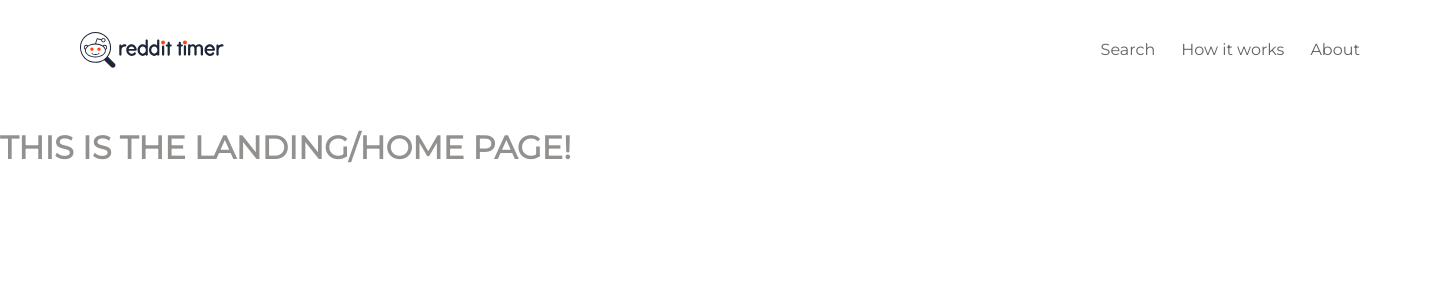
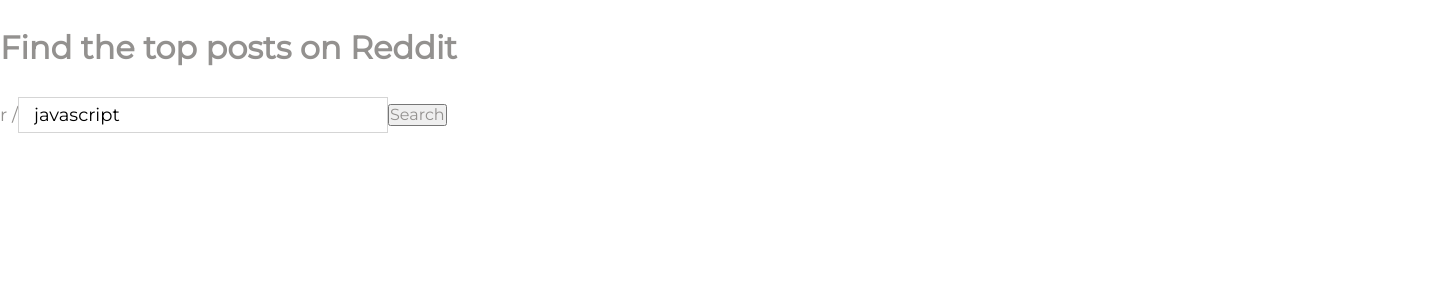
Before and after one commit to profydev/reddit-timer-MMathew93, a React (Create React App) app: page / in a window 1280 px wide. Shown: the top 300 px of the page, 1440 px wide, since content can reach past the window. Built offline with nearby package versions, Linux system fonts and the light colour scheme.

Commit message:
Updated landing page and corrected App.js main file

```diff
--- a/src/App.js
+++ b/src/App.js
@@ -1,6 +1,5 @@
 import React from 'react';
 import { BrowserRouter, Switch, Route } from 'react-router-dom';
-import Header from './components/Header';
 import LandingPage from './Views/LandingPage';
 import SearchPage from './Views/SearchPage';
 import './Styling/App.css';
@@ -8,7 +7,6 @@ import './Styling/App.css';
 function App() {
   return (
     <BrowserRouter>
-      <Header />
       <Switch>
         <Route exact path="/">
           <LandingPage />
--- /dev/null
+++ b/src/Styling/Form.css
@@ -0,0 +1,23 @@
+.formContainer {
+    margin: 20px 0 0;
+    display: flex;
+    align-items: center
+}
+
+label {
+    font-size: 18px;
+}
+
+input {
+    width: 370px;
+    height: 36px;
+    margin: 0 10px;
+    padding: 0 15px;
+    font-size: 14px;
+    color: #000000;
+    border: 1px solid #d5d5d5;
+}
+
+input:focus, :active {
+    border: 1px solid #d5d5d5;
+  }
--- /dev/null
+++ b/src/Views/Form.js
@@ -0,0 +1,32 @@
+import React, { useState } from 'react';
+import '../Styling/Form.css';
+
+// eslint-disable-next-line react/prop-types
+function Form({ onSearch }) {
+  const [subreddit, setSubreddit] = useState('javascript');
+
+  const onSubmit = (event) => {
+    event.preventDefault();
+    onSearch(subreddit);
+  };
+
+  return (
+    <form className="formContainer" onSubmit={onSubmit}>
+      <label className="label" htmlFor="reddit">
+        r /
+        <input
+          className="input"
+          type="text"
+          name="subreddit"
+          value={subreddit}
+          onChange={(event) => setSubreddit(event.target.value)}
+        />
+      </label>
+      <button type="submit">
+        Search
+      </button>
+    </form>
+  );
+}
+
+export default Form;
--- a/src/Views/LandingPage.js
+++ b/src/Views/LandingPage.js
@@ -1,12 +1,45 @@
-import React from 'react';
+import React, { useState } from 'react';
+import Form from './Form';
 
 function LandingPage() {
+  const [posts, setPosts] = useState([]);
+  const [status, setStatus] = useState('idle');
+
+  const onSearch = async (subreddit) => {
+    setStatus('loading');
+    const url = `https://www.reddit.com/r/${subreddit}/top.json`;
+    const response = await fetch(url);
+    const { data } = await response.json();
+    setPosts(data.children);
+    setStatus('resolved');
+  };
+
   return (
-    <div>
-      <h1>
-        THIS IS THE LANDING/HOME PAGE!
-      </h1>
-    </div>
+    <>
+      <div>
+        <section>
+          <h1>
+            Find the top posts on Reddit
+          </h1>
+          <Form onSearch={onSearch} />
+        </section>
+        {
+        status === 'loading' && (
+          <div>
+            Is loading...
+          </div>
+        )
+      }
+        {
+        status === 'resolved' && (
+          <div>
+            Number of top posts:
+            {posts.length}
+          </div>
+        )
+      }
+      </div>
+    </>
   );
 }
 
```
Also changed, not shown: 1 other file (tests, documents, lock files or other folders).
